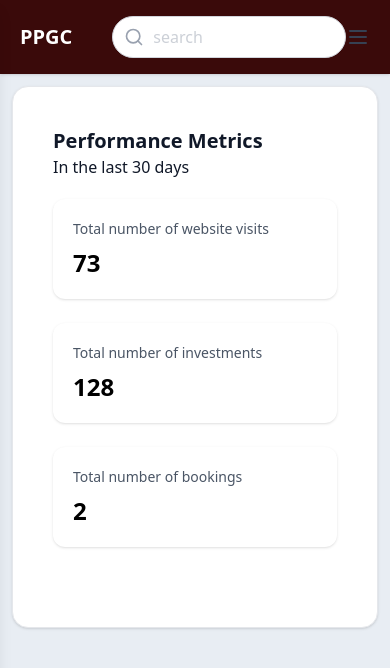
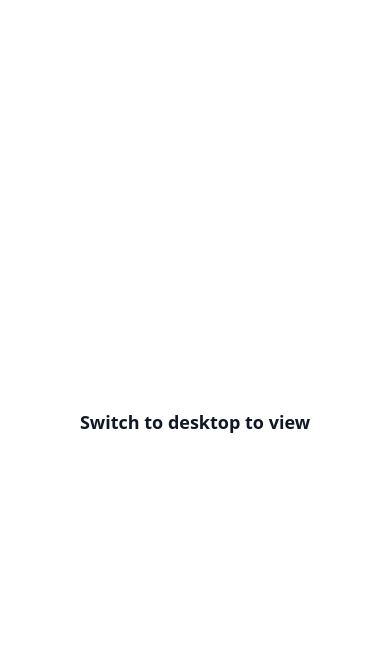
Before and after one commit to webcode2/ppgc_admin, a React (Vite) app: page /dashboard in a window 390 px wide. Shown: the top 668 px of the page. Built offline with nearby package versions, Linux system fonts and the light colour scheme.

Commit message:
-now mobile

```diff
--- a/src/pages/layouts/dashboard.jsx
+++ b/src/pages/layouts/dashboard.jsx
@@ -8,11 +8,16 @@ export default function Dashboard() {
 
     return (
         <div className="bg-white text-gray-900 font-sans">
-            {/* Mobile Responsive Header */}
-            <Header setMenuOpen={setMenuOpen} menuOpen={menuOpen} />
+            <div className="md:block hidden">
+                <Header setMenuOpen={setMenuOpen} menuOpen={menuOpen} />
 
             <UserDashboard />
             {/* Footer */}
+            </div>
+            <div className="md:hidden justify-center flex items-center h-screen">
+                <p className="text-center font-bold  text-lg  "> Switch to desktop to view</p>
+            </div>
+            {/* Mobile Responsive Header */}
 
         </div>
     );
```
